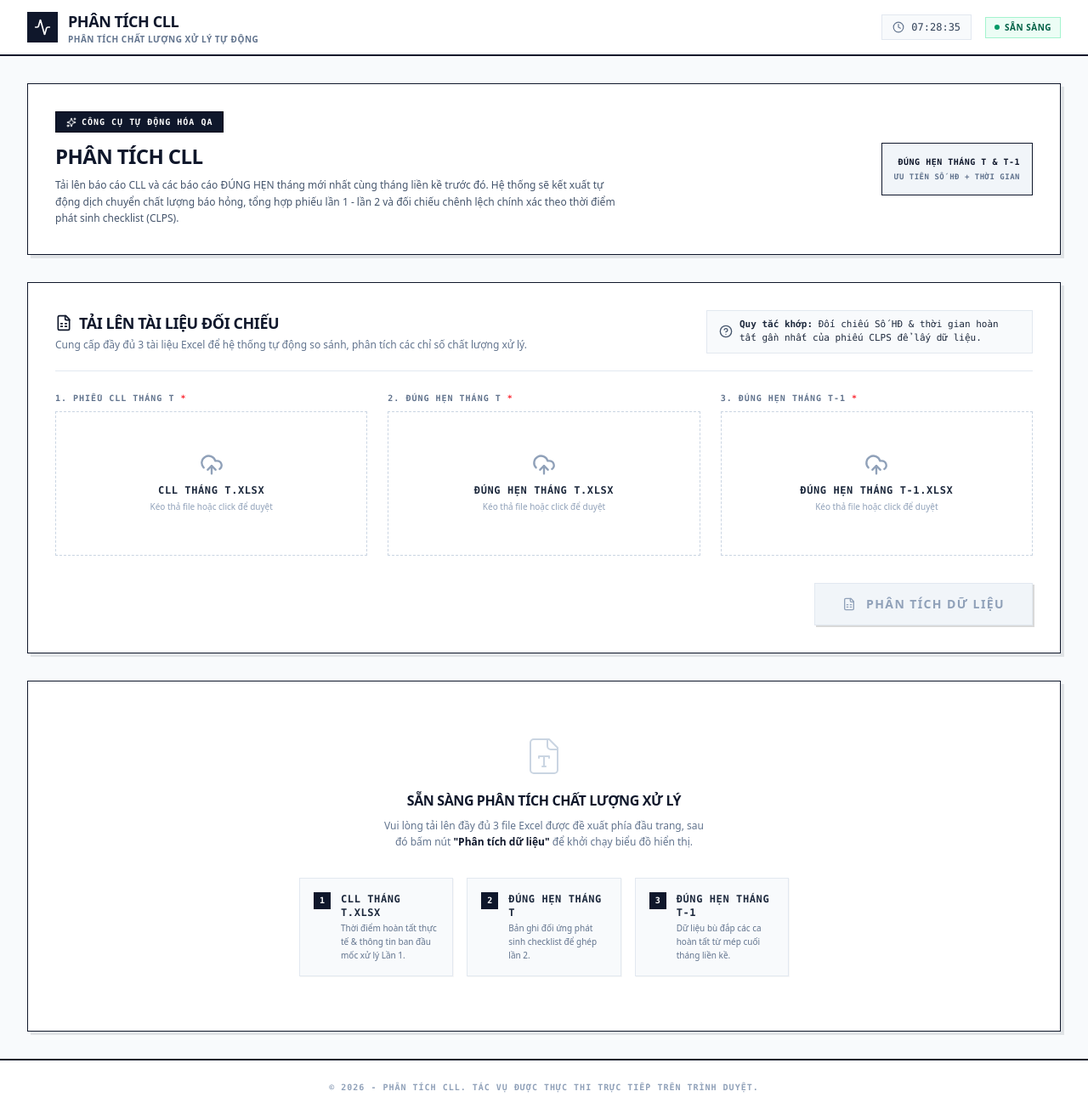
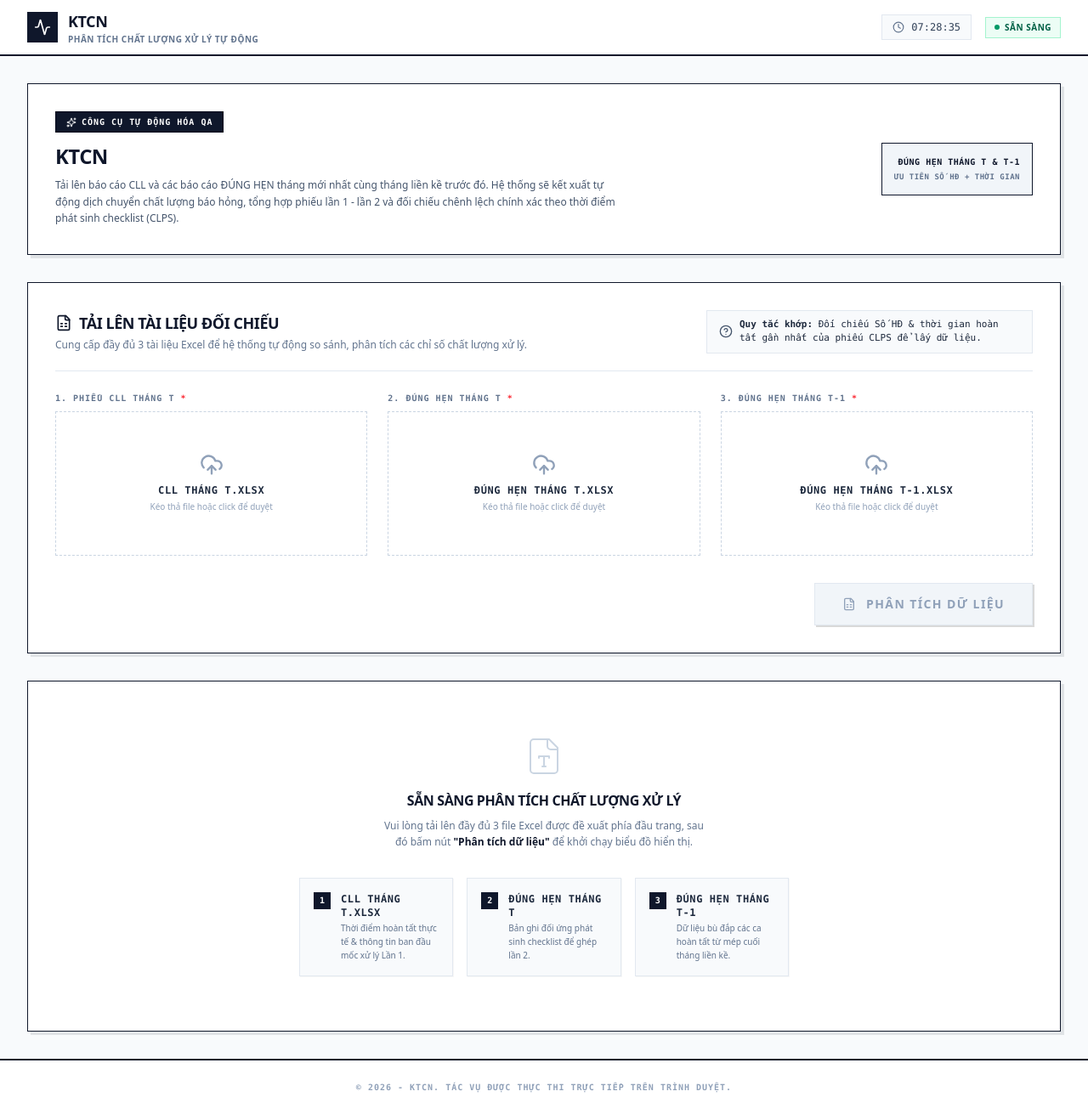
Before and after one commit to Binhcao2108/Ph-n-t-ch-CLL, a React (Vite) app: page / in a window 1280 px wide. Shown: the whole page at 85% size. Built offline with nearby package versions, Linux system fonts and the light colour scheme.

Commit message:
refactor: rename application to KTCN

```diff
--- a/metadata.json
+++ b/metadata.json
@@ -1,5 +1,5 @@
 {
-  "name": "Phân Tích CLL",
+  "name": "KTCN",
   "description": "Ứng dụng tự động ghép dữ liệu CLL và đối chiếu ĐÚNG HẸN tháng T & T-1, xuất file Excel tổng hợp và hiển thị dashboard thống kê.",
   "requestFramePermissions": [],
   "majorCapabilities": ["MAJOR_CAPABILITY_SERVER_SIDE_GEMINI_API"]
--- a/src/App.tsx
+++ b/src/App.tsx
@@ -222,8 +222,8 @@ export default function App() {
               <Sparkles className="h-3 w-3" />
               Công cụ tự động hóa QA
             </span>
-            <h2 className="text-xl md:text-2xl font-black uppercase tracking-tight text-slate-900">
-              Phân Tích CLL
+            <h2 className="text-xl md:text-2xl font-black uppercase tracking-tight text-slate-900 block">
+              KTCN
             </h2>
             <p className="text-slate-600 text-xs mt-2 font-medium leading-relaxed">
               Tải lên báo cáo CLL và các báo cáo ĐÚNG HẸN tháng mới nhất cùng tháng liền kề trước đó. Hệ thống sẽ kết xuất tự động dịch chuyển chất lượng báo hỏng, tổng hợp phiếu lần 1 - lần 2 và đối chiếu chênh lệch chính xác theo thời điểm phát sinh checklist (CLPS).
@@ -378,7 +378,7 @@ export default function App() {
       {/* Solid footer with human label */}
       <footer className="bg-white border-t-2 border-slate-900 mt-auto py-6">
         <div className="max-w-7xl mx-auto px-4 text-center text-[10px] text-slate-400 font-bold uppercase tracking-widest font-mono">
-          <p>© 2026 - Phân Tích CLL. Tác vụ được thực thi trực tiếp trên trình duyệt.</p>
+          <p>© 2026 - KTCN. Tác vụ được thực thi trực tiếp trên trình duyệt.</p>
         </div>
       </footer>
     </div>
--- a/src/components/Navbar.tsx
+++ b/src/components/Navbar.tsx
@@ -32,7 +32,7 @@ export default function Navbar() {
             </div>
             <div>
               <h1 className="text-lg font-black text-slate-900 uppercase tracking-tight">
-                Phân Tích CLL
+                KTCN
               </h1>
               <p className="text-[10px] text-slate-500 font-bold uppercase tracking-wider">
                 Phân tích chất lượng xử lý tự động
```
